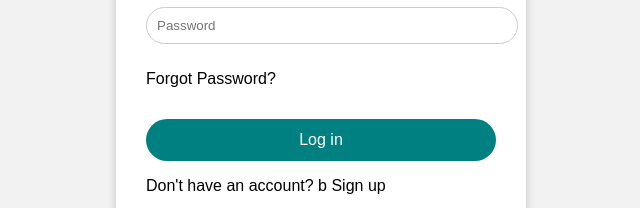
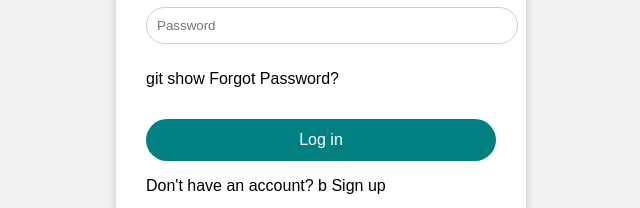
Before and after one commit to nghichthien4444/hocfontend, a plain HTML site: page dangnhap.html in a window 1280 px wide. Shown: the part 322-530 px from the top of the page, 319-959 px from the left. Drawn offline with Linux system fonts and the light colour scheme.

Commit message:
update thương hiệu

```diff
--- a/dangnhap.html
+++ b/dangnhap.html
@@ -13,7 +13,7 @@
       <form class="form" action="index.html" method="get">
         <input type="email" class="input" placeholder="Email">
         <input type="password" class="input" placeholder="Password">
-        <p class="page-link">
+        <p class="page-link">git show
           <span class="page-link-label">Forgot Password?</span>
         </p>
         <button class="form-btn">Log in</button>
```
